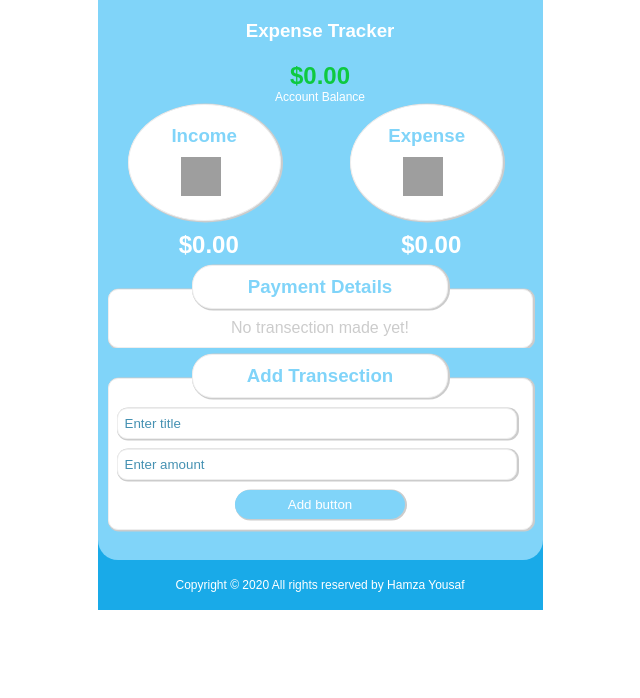
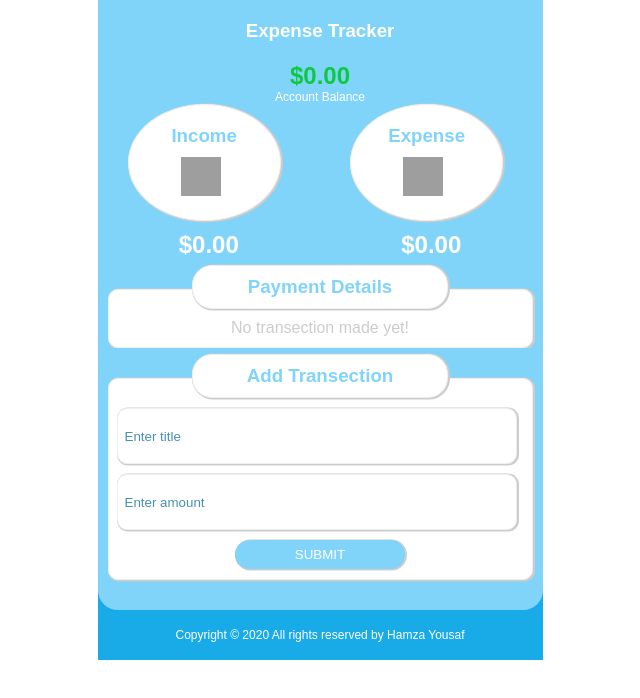
Before and after one commit to detroit007/expensetracker-, a React (Create React App) app: page / in a window 1280 px wide. Shown: the top 698 px of the page, without its empty margins (320-960 px from the left). Built offline with nearby package versions, Linux system fonts and the light colour scheme; grey boxes are pictures that could not be loaded.

Commit message:
button style

```diff
--- a/src/App.css
+++ b/src/App.css
@@ -179,6 +179,7 @@ h1, h2, h3, h4, p {
 
 .name, .amount {
 	width: 91%;
+	height: 40px;
 	padding: 7px;
 	margin-top: 10px;
 	margin-left: 8px;
--- a/src/components/Transections.js
+++ b/src/components/Transections.js
@@ -64,7 +64,7 @@ const [ amount, setAmount] = useState('');
 		          	<div className='btn_box'>
 			          <button className='btn' onClick={()=> onSubmit(transection)}
 			          >
-			          	Add button
+			          	SUBMIT
 			          </button>
 		          </div>
 
```
